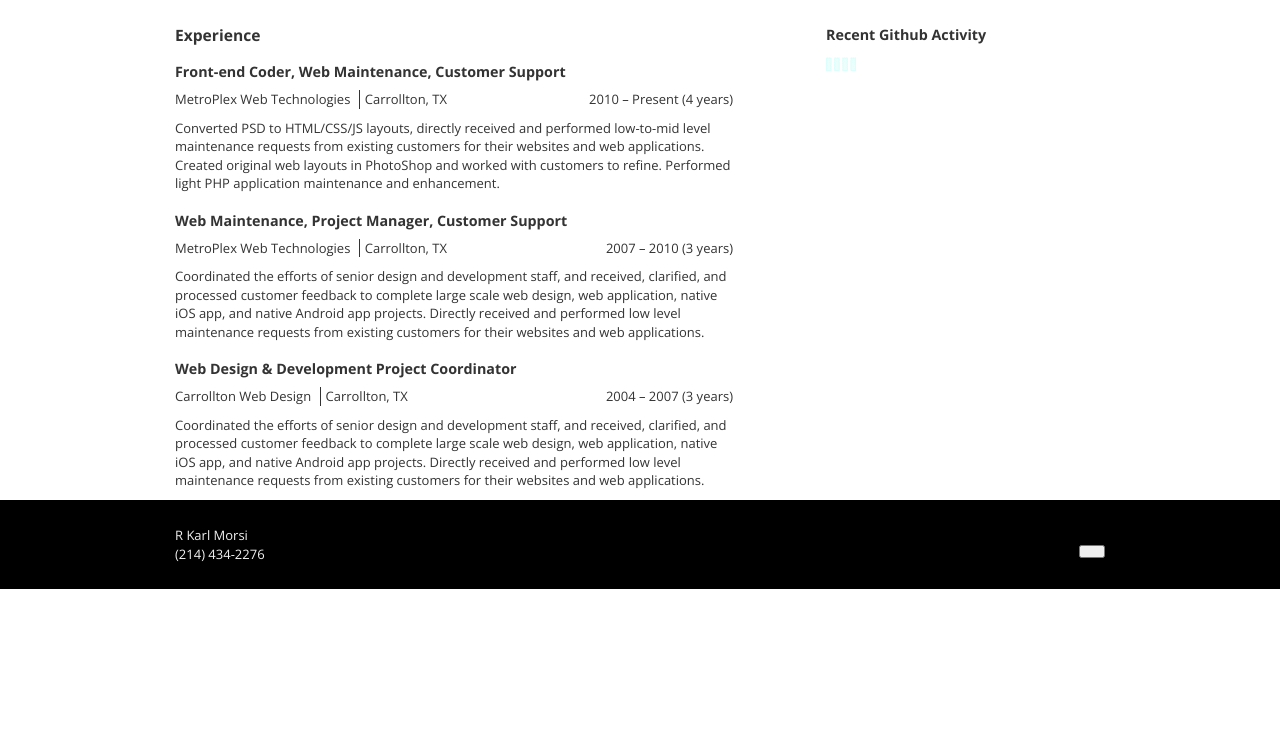
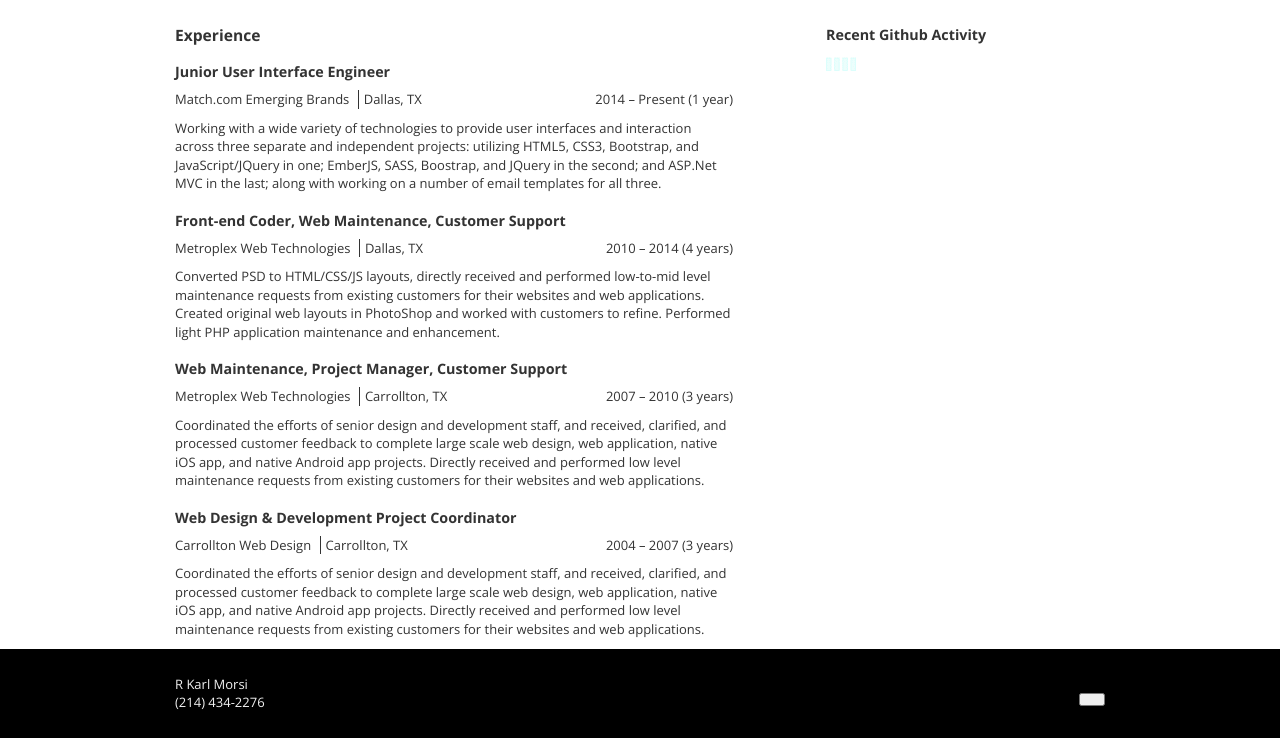
Before and after one commit to rahlusmorsi/rahlusmorsi, a plain HTML site: page index.html in a window 1280 px wide. Shown: the part 45-800 px from the top of the page. Drawn offline with nearby package versions, Linux system fonts and the light colour scheme; no server answers.

Commit message:
Updated resume to current

```diff
--- a/index.html
+++ b/index.html
@@ -17,15 +17,22 @@
 
 		<div id='main'>
 			<h2>Experience</h2>
+
+			<h3 data-role="title">Junior User Interface Engineer</h3>
+			<p data-role="experience">2014 – Present (1 year)</p>
+			<p data-role="company">Match.com Emerging Brands</p>
+			<p data-role="location">Dallas, TX</p>
+			<p data-role="description">Working with a wide variety of technologies to provide user interfaces and interaction across three separate and independent projects: utilizing HTML5, CSS3, Bootstrap, and JavaScript/JQuery in one; EmberJS, SASS, Boostrap, and JQuery in the second; and ASP.Net MVC in the last; along with working on a number of email templates for all three.</p>
+
 			<h3 data-role="title">Front-end Coder, Web Maintenance, Customer Support</h3>
-			<p data-role="experience">2010 – Present (4 years)</p>
-			<p data-role="company">MetroPlex Web Technologies</p>
-			<p data-role="location">Carrollton, TX</p>
+			<p data-role="experience">2010 – 2014 (4 years)</p>
+			<p data-role="company">Metroplex Web Technologies</p>
+			<p data-role="location">Dallas, TX</p>
 			<p data-role="description">Converted PSD to HTML/CSS/JS layouts, directly received and performed low-to-mid level maintenance requests from existing customers for their websites and web applications. Created original web layouts in PhotoShop and worked with customers to refine. Performed light PHP application maintenance and enhancement.</p>
 
 			<h3 data-role="title">Web Maintenance, Project Manager, Customer Support</h3>
 			<p data-role="experience">2007 – 2010 (3 years)</p>
-			<p data-role="company">MetroPlex Web Technologies</p>
+			<p data-role="company">Metroplex Web Technologies</p>
 			<p data-role="location">Carrollton, TX</p>
 			<p data-role="description">Coordinated the efforts of senior design and development staff, and received, clarified, and processed customer feedback to complete large scale web design, web application, native iOS app, and native Android app projects. Directly received and performed low level maintenance requests from existing customers for their websites and web applications.</p>
 
```
